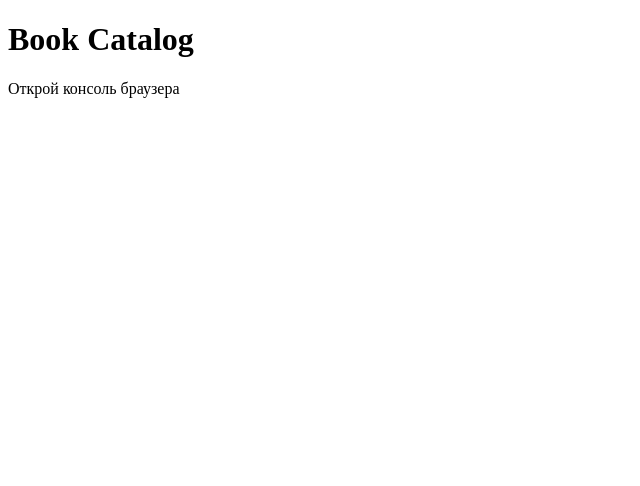
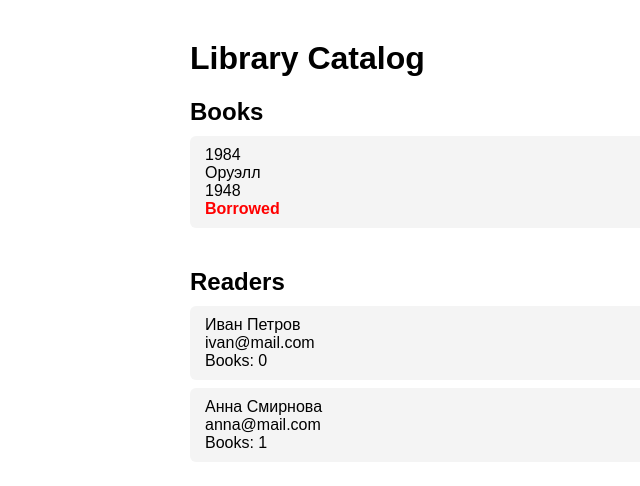
Before and after one commit to Adbrskk/react-practice-13-03-book-store, a React (Vite) app: page / in a window 1280 px wide. Shown: the top 486 px of the page, without its empty margins (0-640 px from the left). Built offline with nearby package versions, Linux system fonts and the light colour scheme.

Commit message:
add readers and book lending logic

```diff
--- a/src/App.css
+++ b/src/App.css
@@ -0,0 +1,30 @@
+.container {
+  max-width: 900px;
+  margin: 40px auto;
+  font-family: Arial, sans-serif;
+}
+
+.section {
+  margin-bottom: 40px;
+}
+
+h2 {
+  margin-bottom: 10px;
+}
+
+.card {
+  background: #f4f4f4;
+  padding: 10px 15px;
+  margin-bottom: 8px;
+  border-radius: 6px;
+}
+
+.available {
+  color: green;
+  font-weight: bold;
+}
+
+.unavailable {
+  color: red;
+  font-weight: bold;
+}
--- a/src/App.jsx
+++ b/src/App.jsx
@@ -1,7 +1,5 @@
 import store from "./redux/store";
-
-function App() {
-  console.log("Начальное состояние:", store.getState());
+import "./App.css";
 
 store.dispatch({
   type: "BOOK_ADD",
@@ -21,8 +19,6 @@ function App() {
   },
 });
 
-  console.log("После добавления книг:", store.getState());
-
 const harryBookId = store.getState().books[0].id;
 const book1984Id = store.getState().books[1].id;
 
@@ -31,8 +27,6 @@ function App() {
   payload: harryBookId,
 });
 
-  console.log("После удаления Гарри Поттера:", store.getState());
-
 store.dispatch({
   type: "BOOK_UPDATE_INFO",
   payload: {
@@ -40,22 +34,6 @@ function App() {
     year: 1948,
   },
 });
-
-  console.log("После обновления года у 1984:", store.getState());
-
-  store.dispatch({
-    type: "BOOK_TOGGLE_AVAILABILITY",
-    payload: book1984Id,
-  });
-
-  console.log("После переключения доступности:", store.getState());
-
-  store.dispatch({
-    type: "BOOK_TOGGLE_AVAILABILITY",
-    payload: book1984Id,
-  });
-
-  console.log("Вернули доступность обратно:", store.getState());
 
 store.dispatch({
   type: "READER_ADD",
@@ -73,8 +51,6 @@ function App() {
   },
 });
 
-  console.log("После добавления читателей:", store.getState());
-
 const ivanId = store.getState().readers[0].id;
 const annaId = store.getState().readers[1].id;
 
@@ -86,7 +62,13 @@ function App() {
   },
 });
 
-  console.log("После выдачи книги Ивану:", store.getState());
+store.dispatch({
+  type: "BOOK_RETURN_FROM_READER",
+  payload: {
+    bookId: book1984Id,
+    readerId: ivanId,
+  },
+});
 
 store.dispatch({
   type: "BOOK_LEND_TO_READER",
@@ -96,32 +78,40 @@ function App() {
   },
 });
 
-  console.log("Попытка выдать ту же книгу Анне:", store.getState());
-
-  store.dispatch({
-    type: "BOOK_RETURN_FROM_READER",
-    payload: {
-      bookId: book1984Id,
-      readerId: ivanId,
-    },
-  });
-
-  console.log("После возврата книги от Ивана:", store.getState());
-
-  store.dispatch({
-    type: "BOOK_LEND_TO_READER",
-    payload: {
-      bookId: book1984Id,
-      readerId: annaId,
-    },
-  });
-
-  console.log("После выдачи книги Анне:", store.getState());
+function App() {
+  const state = store.getState();
+  const { books, readers } = state;
 
   return (
-    <div>
-      <h1>Book Catalog</h1>
-      <p>Открой консоль браузера</p>
+    <div className="container">
+      <h1>Library Catalog</h1>
+
+      <div className="section">
+        <h2>Books</h2>
+
+        {books.map((book) => (
+          <div key={book.id} className="card">
+            <div>{book.title}</div>
+            <div>{book.author}</div>
+            <div>{book.year}</div>
+            <div className={book.isAvailable ? "available" : "unavailable"}>
+              {book.isAvailable ? "Available" : "Borrowed"}
+            </div>
+          </div>
+        ))}
+      </div>
+
+      <div className="section">
+        <h2>Readers</h2>
+
+        {readers.map((reader) => (
+          <div key={reader.id} className="card">
+            <div>{reader.name}</div>
+            <div>{reader.email}</div>
+            <div>Books: {reader.borrowedBooks.length}</div>
+          </div>
+        ))}
+      </div>
     </div>
   );
 }
```
Lines whose indentation alone changed are shown as unchanged.
